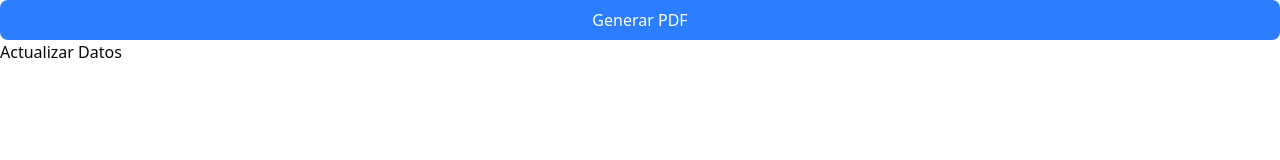
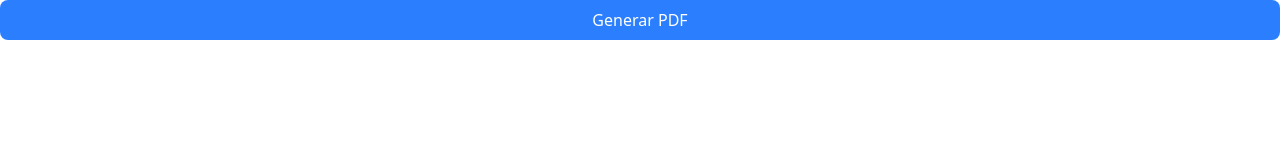
Before and after one commit to alexpaisan0/devis, a Next.js app: page / in a window 1280 px wide. Shown: the top 160 px of the page. Built offline with nearby package versions, Linux system fonts and the light colour scheme.

Commit message:
yo que se

```diff
--- a/app/page.tsx
+++ b/app/page.tsx
@@ -1,5 +1,6 @@
 import React, { useState } from 'react';
 
+// Aquí puedes definir el tipo de datos de tu PDF
 type PDFData = {
   buissnessName: string;
   buissnessStreet: string;
@@ -10,37 +11,26 @@ type PDFData = {
   clientStreet: string;
   clientCity: string;
   clientPostal: string;
+  clientPhone: string;
+  clientEmail: string;
   date?: string;
 };
 
-type UserData = {
-  name: string;
-  email: string;
-};
+const MyComponent = () => {
+  // Inicializamos el estado permitiendo que pdfData sea null
+  const [pdfData, setPdfData] = useState<PDFData | null>(null);
 
-const YourComponent = () => {
-  const [pdfData, setPdfData] = useState<PDFData | undefined>(undefined); // Usa undefined en lugar de null
-  const [userData, setUserData] = useState<UserData | undefined>(undefined); // Estado para los datos del usuario
-
-  // Función para actualizar los datos del PDF y del usuario
-  const updateData = (pdf: PDFData, user: UserData) => {
-    setPdfData(pdf);
-    setUserData(user);
-  };
-
-  // Función que maneja la generación del PDF
+  // Función que genera el PDF
   const generatePDF = async () => {
-    if (!pdfData || !userData) {
-      console.error("Datos incompletos: es necesario tener pdfData y userData.");
+    // Verificación para asegurarse de que pdfData no sea null
+    if (!pdfData) {
+      console.error("Error: Los datos del PDF no están completos.");
       return;
     }
 
     try {
-      // Mostrar los datos del usuario antes de generar el PDF
-      console.log(`Generando PDF para el usuario: ${userData.name}, Email: ${userData.email}`);
-
-      // Generación del PDF (aquí podrías integrar la librería de PDF que usas)
-      const blob = await pdf(<PDFDocument data={pdfData} />).toBlob(); // Reemplazar con tu librería de PDF
+      // Aquí, pdfData es seguro para usar
+      const blob = await pdf(<PDFDocument data={pdfData} />).toBlob();
       const blobUrl = URL.createObjectURL(blob);
       window.open(blobUrl, "_blank");
     } catch (error) {
@@ -56,40 +46,24 @@ const YourComponent = () => {
       >
         Generar PDF
       </button>
-
-      {/* Ejemplo de botón para actualizar los datos */}
-      <button
-        onClick={() =>
-          updateData(
-            {
-              buissnessName: 'Mi Empresa',
-              buissnessStreet: 'Calle Ficticia 123',
-              buissnessCity: 'Ciudad Ejemplo',
-              buissnessPostal: '12345',
-              buissnessPhone: '555-1234',
-              clientName: 'Cliente Ejemplo',
-              clientStreet: 'Calle Cliente 456',
-              clientCity: 'Ciudad Cliente',
-              clientPostal: '67890',
-              date: '2025-05-01'
-            },
-            { name: 'Juan Pérez', email: 'juan@example.com' }
-          )
-        }
-      >
-        Actualizar Datos
-      </button>
-
-      {/* Mostrar los datos del usuario */}
-      {userData && (
-        <div>
-          <h3>Datos del Usuario:</h3>
-          <p>Nombre: {userData.name}</p>
-          <p>Email: {userData.email}</p>
-        </div>
-      )}
     </div>
   );
 };
 
-export default YourComponent;
+// Asegúrate de tener tu componente PDFDocument correctamente definido
+const PDFDocument: React.FC<{ data: PDFData }> = ({ data }) => {
+  return (
+    <div>
+      <h1>{data.buissnessName}</h1>
+      <p>{data.buissnessStreet}, {data.buissnessCity} {data.buissnessPostal}</p>
+      <p>{data.buissnessPhone}</p>
+      <h2>Cliente: {data.clientName}</h2>
+      <p>{data.clientStreet}, {data.clientCity} {data.clientPostal}</p>
+      <p>{data.clientPhone}</p>
+      <p>{data.clientEmail}</p>
+      {data.date && <p>Fecha: {data.date}</p>}
+    </div>
+  );
+};
+
+export default MyComponent;
```
